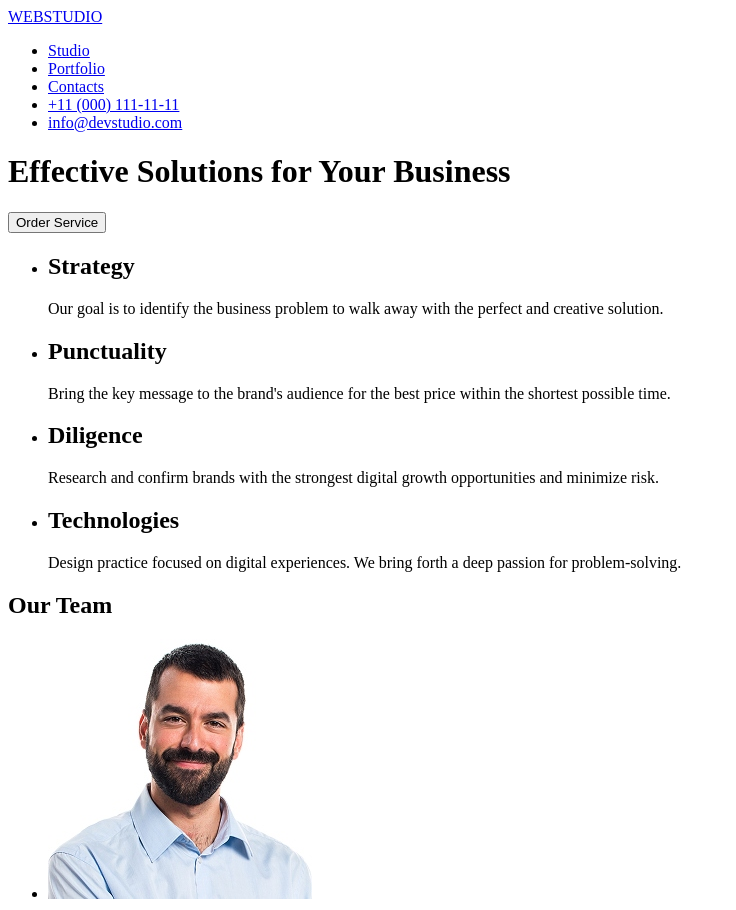
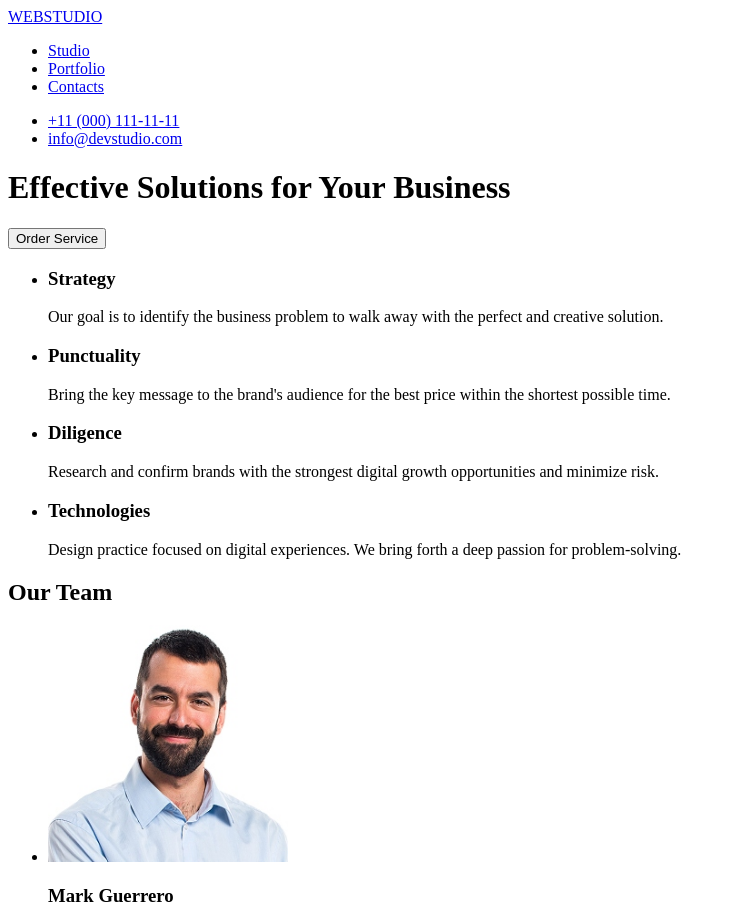
Before and after one commit to leogos/goit-markup-hw-01, a plain HTML site: page index.html in a window 1280 px wide. Shown: the top 910 px of the page, without its empty margins (0-736 px from the left). Drawn offline with Linux system fonts and the light colour scheme.

Commit message:
changed lines according to instructions

```diff
--- a/index.html
+++ b/index.html
@@ -7,16 +7,22 @@
 </head>
 
 <body>
-    <nav>
-        <header><a href="/">WEBSTUDIO</a></header>
+    <header>
+        <nav>
+
+            <a href="/">WEBSTUDIO</a>
         <ul>
             <li><a href="#">Studio</a></li>
             <li><a href="#">Portfolio</a></li>
             <li><a href="#">Contacts</a></li>
+        </ul>
+        </nav>
+        <ul>
             <li><a href="tel:+110001111111">+11 (000) 111-11-11</a></li>
             <li><a href="mailto:info@devstudio.com">info@devstudio.com</a></li>
         </ul>
-    </nav>
+    </header>
+
     <h1>Effective Solutions for Your Business</h1>
     <button type="button">Order Service</button>
 
@@ -24,19 +30,19 @@
     <section id="studio">
         <ul>
             <li>
-                <h2>Strategy</h2>
+                <h3>Strategy</h3>
                 <p>Our goal is to identify the business problem to walk away with the perfect and creative solution.</p>
             </li>
             <li>
-                <h2>Punctuality</h2>
+                <h3>Punctuality</h3>
                 <p>Bring the key message to the brand's audience for the best price within the shortest possible time.</p>
             </li>
             <li>
-                <h2>Diligence</h2>
+                <h3>Diligence</h3>
                 <p>Research and confirm brands with the strongest digital growth opportunities and minimize risk.</p>
             </li>
             <li>
-                <h2>Technologies</h2>
+                <h3>Technologies</h3>
                 <p>Design practice focused on digital experiences. We bring forth a deep passion for problem-solving.</p>
             </li>
         </ul>
@@ -46,22 +52,22 @@
         <h2>Our Team</h2>
         <ul>
             <li>
-                <img src="./images/img.jpg" alt="Mark Guerrero">
+                <img src="./images/img.jpg" alt="Portrait of Mark Guerrero, Product Designer" width="240">
                 <h3>Mark Guerrero</h3>
                 <p>Product Designer</p>
             </li>
             <li>
-                <img src="./images/img-1.jpg" alt="Tom Ford">
+                <img src="./images/img-1.jpg" alt="Portrait of Tom Ford, Frontend Developer" width="240">
                 <h3>Tom Ford</h3>
                 <p>Frontend Developer</p>
             </li>
             <li>
-                <img src="./images/img-2.jpg" alt="Camila Garcia">
+                <img src="./images/img-2.jpg" alt="Portrait of Camila Garcia, Marketing" width="240">
                 <h3>Camila Garcia</h3>
                 <p>Marketing</p>
             </li>
             <li>
-                <img src="./images/img-3.jpg" alt="Daniel Wilson">
+                <img src="./images/img-3.jpg" alt="Portrait of Daniel Wilson, UI Designer" width="240">
                 <h3>Daniel Wilson</h3>
                 <p>UI Designer</p>
             </li>
```
